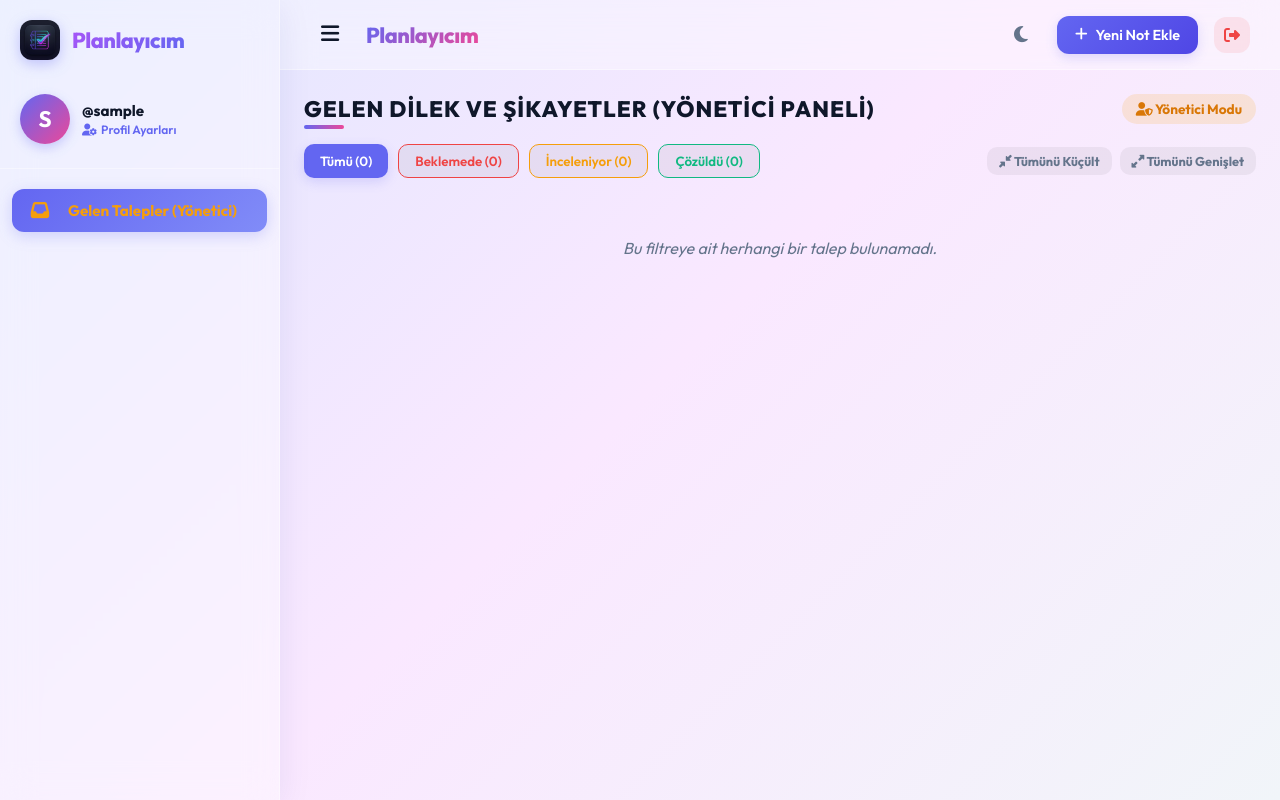
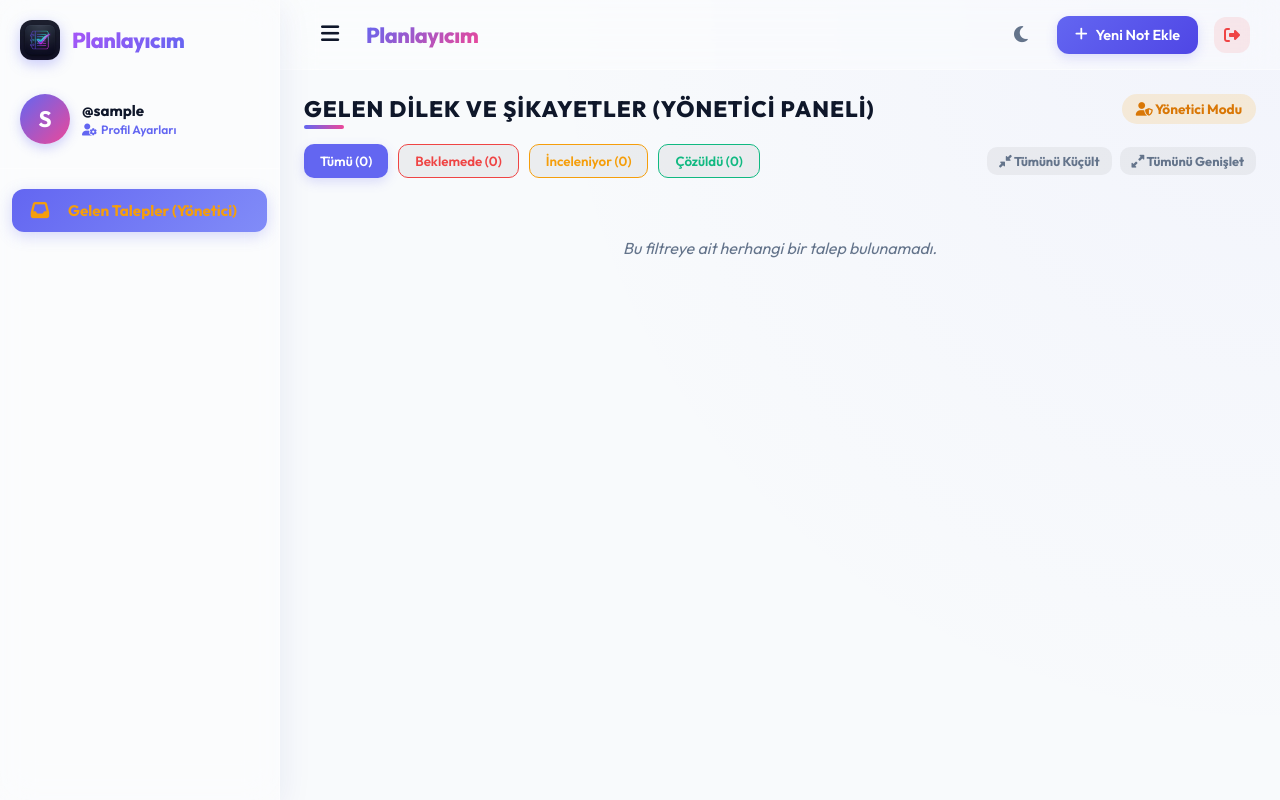
Before and after one commit to ilaydakzld/notdefteri, a Django app: page /dashboard/ in a window 1280 px wide. Run offline with Django 5.2, Linux system fonts and the light colour scheme; the visitor is signed in with stand-in values (Sample User, id 1); data comes from the database, SQL or seed files in the repository; data that the repository does not hold is empty.

Commit message:
style: change dashboard background to match landing page theme

```diff
--- a/templates/notehome.html
+++ b/templates/notehome.html
@@ -51,7 +51,7 @@
         }
 
         body {
-            background: linear-gradient(135deg, #e0e7ff 0%, #fae8ff 50%, #f1f5f9 100%);
+            background: radial-gradient(circle at top right, rgba(94, 97, 244, 0.04), transparent 50%), #f8fafc;
             min-height: 100vh;
             color: #1e293b;
             display: flex;
@@ -60,7 +60,7 @@
         }
 
         body[data-theme="dark"] {
-            background: linear-gradient(135deg, #0f172a 0%, #1e1b4b 50%, #020617 100%);
+            background: radial-gradient(circle at top right, rgba(94, 97, 244, 0.08), transparent 50%), radial-gradient(circle at bottom left, rgba(139, 92, 246, 0.05), transparent 50%), #090d16;
             color: #f1f5f9;
         }
 
```
